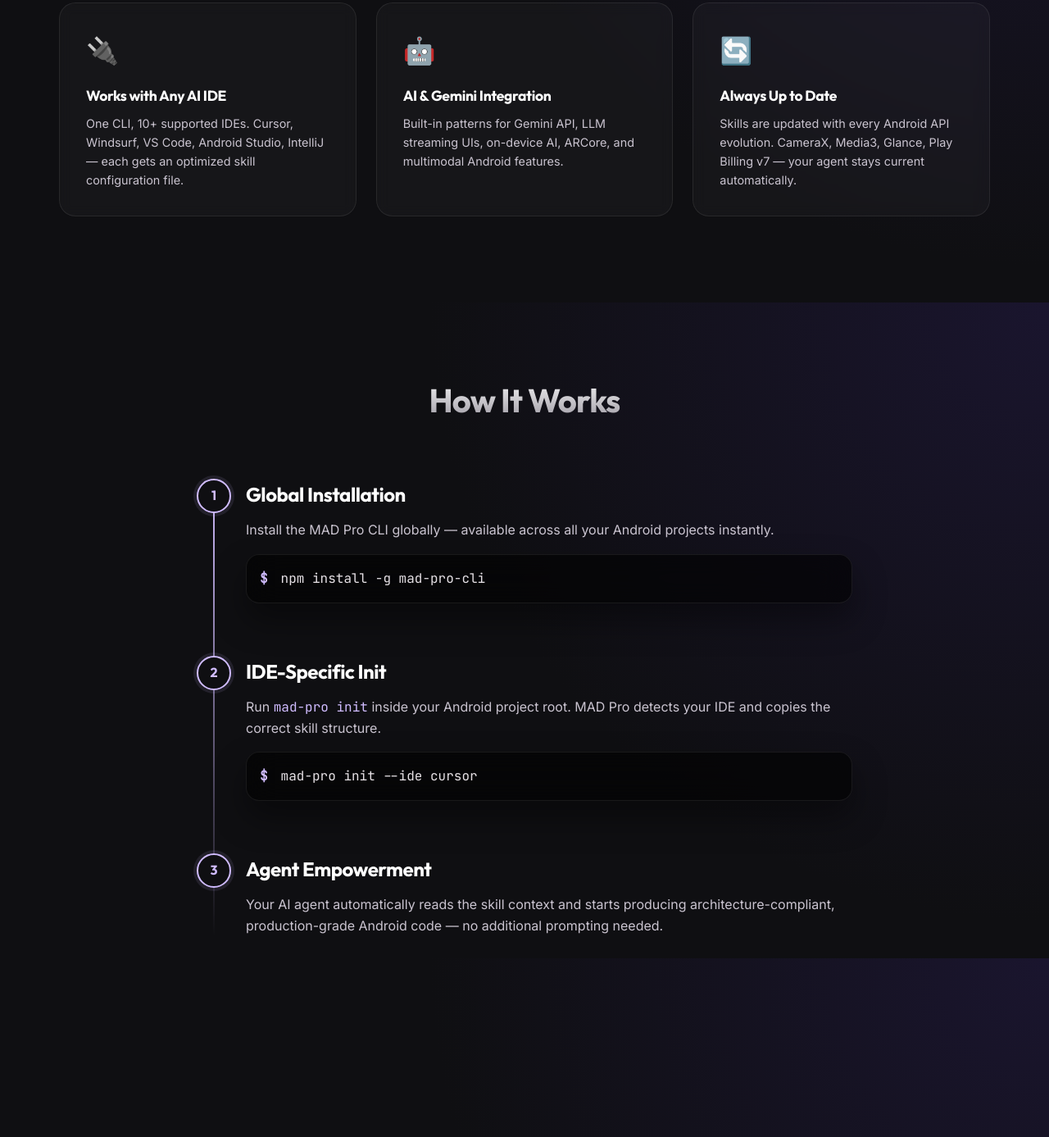
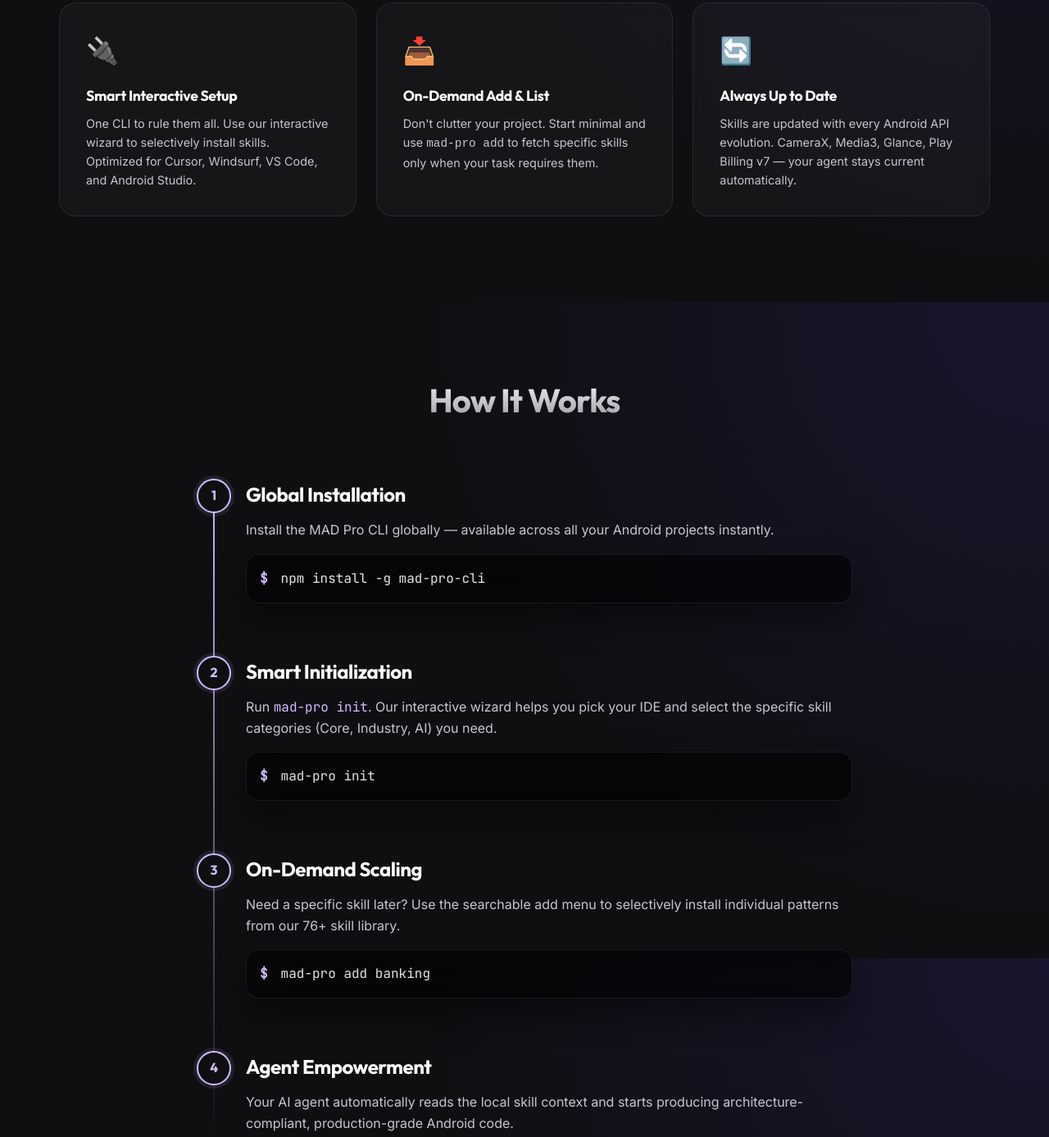
Before and after one commit to derohimat/MAD-Pro-SKILLS, a plain HTML site: page docs/index.html in a window 1280 px wide. Shown: the part 2031-3418 px from the top of the page at 82% size. Drawn offline with Linux system fonts and the light colour scheme.

Commit message:
docs: update website with smart wizard and add/list commands
- Updated 'How it Works' timeline to 4 steps:
  1. Global Install
  2. Smart Initialization (Interactive Wizard)
  3. On-Demand Scaling (mad-pro add)
  4. Agent Empowerment
- Updated 'Features' grid:
  - Replaced generic IDE card with 'Smart Interactive Setup'
  - Replaced AI Integration card with 'On-Demand Add & List'
- Refined terminal commands in documentation to match new v1.2.0 workflow"

```diff
--- a/docs/index.html
+++ b/docs/index.html
@@ -134,13 +134,13 @@
                 </div>
                 <div class="feature-card">
                     <div class="feature-icon">🔌</div>
-                    <h4>Works with Any AI IDE</h4>
-                    <p>One CLI, 10+ supported IDEs. Cursor, Windsurf, VS Code, Android Studio, IntelliJ — each gets an optimized skill configuration file.</p>
+                    <h4>Smart Interactive Setup</h4>
+                    <p>One CLI to rule them all. Use our interactive wizard to selectively install skills. Optimized for Cursor, Windsurf, VS Code, and Android Studio.</p>
                 </div>
                 <div class="feature-card">
-                    <div class="feature-icon">🤖</div>
-                    <h4>AI & Gemini Integration</h4>
-                    <p>Built-in patterns for Gemini API, LLM streaming UIs, on-device AI, ARCore, and multimodal Android features.</p>
+                    <div class="feature-icon">📥</div>
+                    <h4>On-Demand Add & List</h4>
+                    <p>Don't clutter your project. Start minimal and use <code>mad-pro add</code> to fetch specific skills only when your task requires them.</p>
                 </div>
                 <div class="feature-card">
                     <div class="feature-icon">🔄</div>
@@ -167,18 +167,28 @@
                 <div class="timeline-item">
                     <div class="timeline-dot">2</div>
                     <div class="timeline-content">
-                        <h3>IDE-Specific Init</h3>
-                        <p>Run <code style="color:var(--primary); font-family:'JetBrains Mono',monospace;">mad-pro init</code> inside your Android project root. MAD Pro detects your IDE and copies the correct skill structure.</p>
+                        <h3>Smart Initialization</h3>
+                        <p>Run <code style="color:var(--primary); font-family:'JetBrains Mono',monospace;">mad-pro init</code>. Our interactive wizard helps you pick your IDE and select the specific skill categories (Core, Industry, AI) you need.</p>
                         <div class="terminal" style="margin-top: 1rem; padding: 1rem;">
-                            <div class="code-line"><span class="prompt">$</span><span>mad-pro init --ide cursor</span></div>
+                            <div class="code-line"><span class="prompt">$</span><span>mad-pro init</span></div>
                         </div>
                     </div>
                 </div>
                 <div class="timeline-item">
                     <div class="timeline-dot">3</div>
                     <div class="timeline-content">
+                        <h3>On-Demand Scaling</h3>
+                        <p>Need a specific skill later? Use the searchable add menu to selectively install individual patterns from our 76+ skill library.</p>
+                        <div class="terminal" style="margin-top: 1rem; padding: 1rem;">
+                            <div class="code-line"><span class="prompt">$</span><span>mad-pro add banking</span></div>
+                        </div>
+                    </div>
+                </div>
+                <div class="timeline-item">
+                    <div class="timeline-dot">4</div>
+                    <div class="timeline-content">
                         <h3>Agent Empowerment</h3>
-                        <p>Your AI agent automatically reads the skill context and starts producing architecture-compliant, production-grade Android code — no additional prompting needed.</p>
+                        <p>Your AI agent automatically reads the local skill context and starts producing architecture-compliant, production-grade Android code.</p>
                     </div>
                 </div>
             </div>
```
